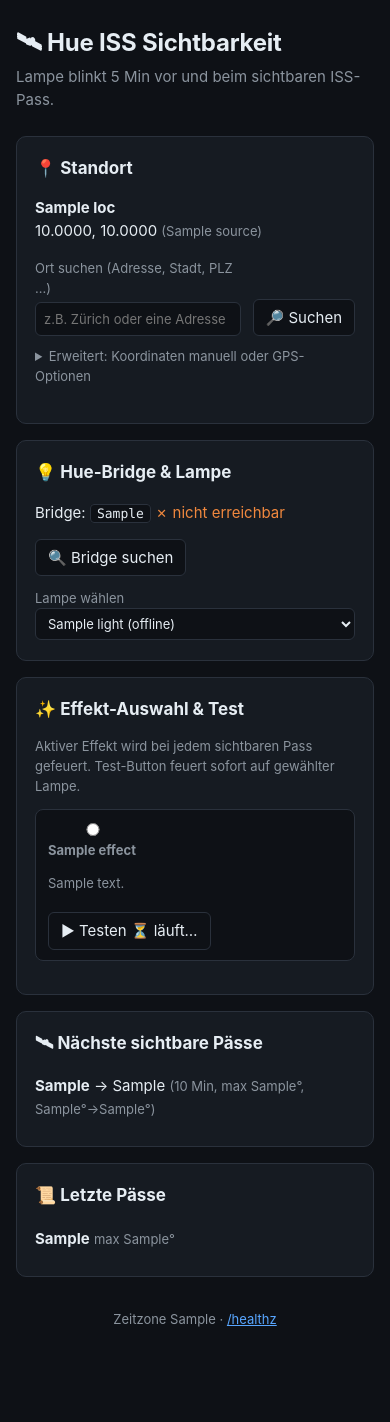
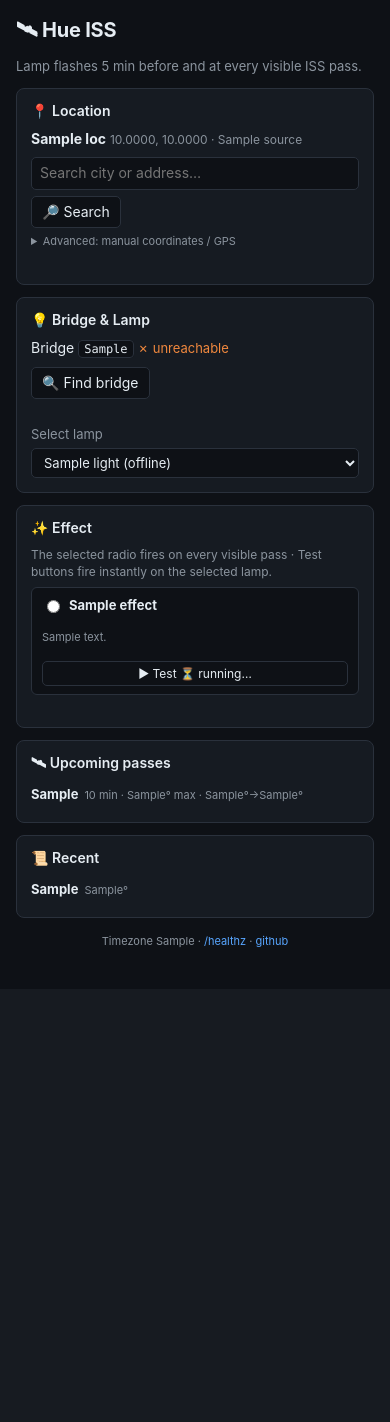
Before and after one commit to GrossmeisterB/hue-iss, a Python web app: template app/templates/dashboard.html in a window 390 px wide. After the commit the page ends 947 px from the top, so only its background shows below. Run offline with Jinja, Linux system fonts and the light colour scheme; the template is opened without the code that fills it: most values are stand-ins (such as "Sample title", 1, 10 or a date in 2020); some libraries are stand-ins or nearby versions.

Commit message:
Dashboard: translate to English + compact 2-column layout
UI:
- Translate all template strings, JS toasts, effect preset labels,
  and backend error messages from German to English.
- New compact layout: location and bridge cards side-by-side, four
  effect cards in a single row, upcoming and recent passes
  side-by-side, smaller paddings and font sizes.
- Target screen footprint: one viewport at 1080p, two at 720p,
  stacked single-column on mobile.
- html lang="en", page title "Hue ISS".
- Footer now links to /healthz and the github repo.

No behavior change.

Co-Authored-By: Claude Opus 4.7 <noreply@anthropic.com>

```diff
--- a/app/static/dashboard.js
+++ b/app/static/dashboard.js
@@ -23,10 +23,10 @@ document.addEventListener("alpine:init", () => {
     async geocodeAddress() {
       const q = (this.searchQuery || "").trim();
       if (!q) {
-        this.locMsg = "Bitte einen Ort eingeben";
+        this.locMsg = "Type a place to search";
         return;
       }
-      this.locMsg = "Suche '" + q + "'…";
+      this.locMsg = "Searching '" + q + "'…";
       const resp = await fetch("/api/location/geocode", {
         method: "POST",
         headers: { "Content-Type": "application/json" },
@@ -37,16 +37,16 @@ document.addEventListener("alpine:init", () => {
         this.loc.lat = data.lat;
         this.loc.lon = data.lon;
         this.loc.label = data.label;
-        this.locMsg = "✓ Gefunden: " + data.label + " · Pässe werden neu berechnet";
+        this.locMsg = "✓ Found: " + data.label + " · recomputing passes";
         this.searchQuery = "";
         setTimeout(() => location.reload(), 1500);
       } else {
-        this.locMsg = data.error || "Keine Treffer";
+        this.locMsg = data.error || "No match";
       }
     },
 
     async saveLocation() {
-      this.locMsg = "Speichere…";
+      this.locMsg = "Saving…";
       const resp = await fetch("/api/location", {
         method: "POST",
         headers: { "Content-Type": "application/json" },
@@ -58,20 +58,20 @@ document.addEventListener("alpine:init", () => {
         }),
       });
       const data = await resp.json();
-      this.locMsg = resp.ok ? "✓ Gespeichert · Pässe werden neu berechnet" : data.error || "Fehler";
+      this.locMsg = resp.ok ? "✓ Saved · recomputing passes" : data.error || "Error";
     },
 
     useBrowserGeo() {
       if (!navigator.geolocation) {
-        this.locMsg = "Browser unterstützt keine Geolocation";
+        this.locMsg = "Browser does not support geolocation";
         return;
       }
-      this.locMsg = "Hole GPS…";
+      this.locMsg = "Reading GPS…";
       navigator.geolocation.getCurrentPosition(
         async (pos) => {
           this.loc.lat = +pos.coords.latitude.toFixed(6);
           this.loc.lon = +pos.coords.longitude.toFixed(6);
-          this.loc.label = this.loc.label || "Browser-GPS";
+          this.loc.label = this.loc.label || "Browser GPS";
           await fetch("/api/location", {
             method: "POST",
             headers: { "Content-Type": "application/json" },
@@ -82,41 +82,41 @@ document.addEventListener("alpine:init", () => {
               source: "browser_geo",
             }),
           });
-          this.locMsg = "✓ GPS gesetzt · Pässe werden neu berechnet";
+          this.locMsg = "✓ GPS set · recomputing passes";
         },
         (err) => {
-          this.locMsg = "GPS fehlgeschlagen: " + err.message + " (HTTPS oder localhost nötig)";
+          this.locMsg = "GPS failed: " + err.message + " (needs HTTPS or localhost)";
         },
         { enableHighAccuracy: true, timeout: 15000 }
       );
     },
 
     async useIpGeo() {
-      this.locMsg = "Hole IP-Geo…";
+      this.locMsg = "Fetching IP geo…";
       const resp = await fetch("/api/location/ip", { method: "POST" });
       const data = await resp.json();
       if (resp.ok) {
         this.loc.lat = data.lat;
         this.loc.lon = data.lon;
         this.loc.label = data.label;
-        this.locMsg = "✓ IP-Geo gesetzt · Pässe werden neu berechnet";
+        this.locMsg = "✓ IP geo set · recomputing passes";
       } else {
-        this.locMsg = data.error || "IP-Geo fehlgeschlagen";
+        this.locMsg = data.error || "IP geo failed";
       }
     },
 
     async discoverBridge() {
-      this.bridgeMsg = "Suche Bridges…";
+      this.bridgeMsg = "Searching bridges…";
       const resp = await fetch("/api/bridge/discover", { method: "POST" });
       const data = await resp.json();
       this.discoveredBridges = data;
       this.bridgeMsg = data.length
-        ? `${data.length} Bridge(s) gefunden`
-        : "Keine Bridges gefunden";
+        ? `${data.length} bridge(s) found`
+        : "No bridges found";
     },
 
     async pairBridge(ip) {
-      this.bridgeMsg = `Pairing mit ${ip} — drücke den Link-Button…`;
+      this.bridgeMsg = `Pairing with ${ip} — press the bridge Link button…`;
       const resp = await fetch("/api/bridge/pair", {
         method: "POST",
         headers: { "Content-Type": "application/json" },
@@ -124,10 +124,10 @@ document.addEventListener("alpine:init", () => {
       });
       const data = await resp.json();
       if (resp.ok) {
-        this.bridgeMsg = "✓ Bridge gepairt — Seite neu laden für Lampenliste";
+        this.bridgeMsg = "✓ Bridge paired — reloading for lamp list";
         setTimeout(() => location.reload(), 1500);
       } else {
-        this.bridgeMsg = "Fehler: " + (data.error || "unbekannt");
+        this.bridgeMsg = "Error: " + (data.error || "unknown");
       }
     },
 
@@ -139,7 +139,7 @@ document.addEventListener("alpine:init", () => {
       });
       if (!resp.ok) {
         const data = await resp.json();
-        this.effectMsg = "Fehler: " + (data.error || "unbekannt");
+        this.effectMsg = "Error: " + (data.error || "unknown");
       }
     },
 
@@ -153,9 +153,9 @@ document.addEventListener("alpine:init", () => {
       });
       const data = await resp.json();
       if (!resp.ok) {
-        this.effectMsg = "Fehler: " + (data.error || "unbekannt");
+        this.effectMsg = "Error: " + (data.error || "unknown");
       } else {
-        this.effectMsg = "▶ Effekt läuft auf gewählter Lampe…";
+        this.effectMsg = "▶ Effect running on selected lamp…";
       }
       setTimeout(() => {
         this.testingEffect = null;
--- a/app/static/style.css
+++ b/app/static/style.css
@@ -16,115 +16,165 @@ html, body {
   margin: 0;
   background: var(--bg);
   color: var(--text);
-  font: 15px/1.55 -apple-system, BlinkMacSystemFont, "SF Pro Text", Segoe UI, sans-serif;
+  font: 14px/1.45 -apple-system, BlinkMacSystemFont, "SF Pro Text", Segoe UI, sans-serif;
 }
 
 main {
-  max-width: 760px;
+  max-width: 1100px;
   margin: 0 auto;
-  padding: 24px 16px 80px;
+  padding: 16px 16px 28px;
 }
 
+header {
+  display: flex;
+  align-items: baseline;
+  gap: 12px;
+  margin-bottom: 12px;
+  flex-wrap: wrap;
+}
 header h1 {
-  margin: 0 0 4px;
-  font-size: 24px;
+  margin: 0;
+  font-size: 20px;
   letter-spacing: -0.01em;
 }
 header .subtitle {
-  margin: 0 0 24px;
+  margin: 0;
   color: var(--muted);
+  font-size: 13px;
+}
+
+.grid-2 {
+  display: grid;
+  grid-template-columns: 1fr 1fr;
+  gap: 12px;
+  margin-bottom: 12px;
 }
 
 .card {
   background: var(--card);
   border: 1px solid var(--border);
-  border-radius: 10px;
-  padding: 18px 18px 20px;
-  margin-bottom: 16px;
+  border-radius: 8px;
+  padding: 12px 14px 14px;
+  margin-bottom: 12px;
 }
+.grid-2 > .card { margin-bottom: 0; }
+
 .card h2 {
-  margin: 0 0 12px;
-  font-size: 17px;
+  margin: 0 0 8px;
+  font-size: 14px;
+  font-weight: 600;
+  color: var(--text);
+}
+
+.status { margin: 0 0 8px; }
+.status code {
+  font-size: 12px;
 }
 
 .row {
   display: flex;
   flex-wrap: wrap;
-  gap: 8px 12px;
-  align-items: flex-end;
-  margin-top: 10px;
+  gap: 6px 8px;
+  align-items: center;
+  margin-top: 6px;
 }
-.row > * { min-width: 0; }
-.row .grow { flex: 1 1 200px; }
+.row > .grow { flex: 1 1 auto; min-width: 120px; }
 
-label { display: flex; flex-direction: column; font-size: 13px; color: var(--muted); gap: 4px; }
-label.block { display: block; margin-top: 12px; }
+label {
+  display: inline-flex;
+  align-items: center;
+  gap: 6px;
+  font-size: 12px;
+  color: var(--muted);
+}
+label.block {
+  display: block;
+  margin-top: 8px;
+  font-size: 13px;
+}
+label.block select { margin-top: 4px; width: 100%; }
+.advanced label { display: flex; flex-direction: column; gap: 2px; font-size: 12px; }
 
 input[type="number"], input[type="text"], select {
   background: var(--bg);
   border: 1px solid var(--border);
   color: var(--text);
-  padding: 6px 8px;
-  border-radius: 6px;
+  padding: 5px 8px;
+  border-radius: 5px;
   font: inherit;
   min-width: 0;
   width: 100%;
 }
-
-select { padding: 6px 8px; }
+input[type="number"] { max-width: 110px; }
 
 button {
   background: var(--bg);
   border: 1px solid var(--border);
   color: var(--text);
-  padding: 6px 12px;
-  border-radius: 6px;
+  padding: 5px 10px;
+  border-radius: 5px;
   cursor: pointer;
   font: inherit;
+  white-space: nowrap;
 }
 button:hover { border-color: var(--accent); color: var(--accent); }
 button:disabled { opacity: 0.55; cursor: progress; }
 
 code {
-  font: 13px/1.4 "SF Mono", Menlo, monospace;
+  font: 12px/1.3 "SF Mono", Menlo, monospace;
   background: var(--bg);
   border: 1px solid var(--border);
-  padding: 1px 6px;
+  padding: 1px 5px;
   border-radius: 4px;
 }
 
-.muted { color: var(--muted); font-size: 13px; }
-.ok { color: var(--ok); }
-.warn { color: var(--warn); }
+.muted { color: var(--muted); font-size: 12px; }
+.ok { color: var(--ok); font-size: 12px; }
+.warn { color: var(--warn); font-size: 13px; margin: 0 0 6px; }
+.small { font-size: 11px; }
+.hint { margin: 0 0 6px; }
+.msg { margin: 6px 0 0; min-height: 1em; }
+
+details.advanced {
+  margin-top: 4px;
+  font-size: 12px;
+}
+details.advanced summary {
+  cursor: pointer;
+  padding: 2px 0;
+  user-select: none;
+  font-size: 11px;
+}
+details.advanced summary:hover { color: var(--accent); }
 
 .effects {
   display: grid;
-  grid-template-columns: 1fr 1fr;
-  gap: 10px;
-  margin-top: 8px;
+  grid-template-columns: repeat(4, 1fr);
+  gap: 8px;
 }
 .effect {
   background: var(--bg);
   border: 1px solid var(--border);
-  border-radius: 8px;
-  padding: 10px 12px;
+  border-radius: 6px;
+  padding: 8px 10px;
+  display: flex;
+  flex-direction: column;
+  gap: 4px;
 }
 .effect.effect-active {
   border-color: var(--accent);
   box-shadow: 0 0 0 1px var(--accent) inset;
 }
-.effect header { display: flex; justify-content: space-between; align-items: center; margin-bottom: 4px; }
-.effect button { margin-top: 6px; }
-
-details.advanced {
-  margin-top: 6px;
+.effect .effect-name {
+  font-size: 13px;
+  color: var(--text);
+  cursor: pointer;
 }
-details.advanced summary {
-  cursor: pointer;
-  padding: 4px 0;
-  user-select: none;
+.effect button {
+  margin-top: auto;
+  font-size: 12px;
+  padding: 3px 8px;
 }
-details.advanced summary:hover { color: var(--accent); }
 
 ul.passes {
   list-style: none;
@@ -132,19 +182,27 @@ ul.passes {
   margin: 0;
 }
 ul.passes li {
-  padding: 6px 0;
+  padding: 4px 0;
   border-bottom: 1px solid var(--border);
+  display: flex;
+  flex-wrap: wrap;
+  gap: 6px;
+  align-items: baseline;
 }
 ul.passes li:last-child { border-bottom: none; }
+ul.passes strong { font-size: 13px; }
 
 footer {
-  margin-top: 32px;
-  color: var(--muted);
-  font-size: 12px;
+  margin-top: 16px;
   text-align: center;
 }
-footer a { color: var(--accent); }
+footer a { color: var(--accent); text-decoration: none; }
+footer a:hover { text-decoration: underline; }
 
-@media (max-width: 560px) {
+@media (max-width: 760px) {
+  .grid-2 { grid-template-columns: 1fr; }
+  .effects { grid-template-columns: 1fr 1fr; }
+}
+@media (max-width: 420px) {
   .effects { grid-template-columns: 1fr; }
 }
--- a/app/templates/dashboard.html
+++ b/app/templates/dashboard.html
@@ -1,88 +1,82 @@
 <!DOCTYPE html>
-<html lang="de">
+<html lang="en">
 <head>
 <meta charset="utf-8" />
 <meta name="viewport" content="width=device-width, initial-scale=1" />
-<title>Hue ISS Sichtbarkeit</title>
+<title>Hue ISS</title>
 <link rel="stylesheet" href="{{ url_for('static', filename='style.css') }}" />
 </head>
 <body>
 <main x-data="dashboard">
   <header>
-    <h1>🛰 Hue ISS Sichtbarkeit</h1>
-    <p class="subtitle">Lampe blinkt 5 Min vor und beim sichtbaren ISS-Pass.</p>
+    <h1>🛰 Hue ISS</h1>
+    <p class="subtitle">Lamp flashes 5 min before and at every visible ISS pass.</p>
   </header>
 
+  <div class="grid-2">
     <section class="card">
-    <h2>📍 Standort</h2>
+      <h2>📍 Location</h2>
       {% if loc %}
-      <p><strong>{{ loc.label or 'Unbenannt' }}</strong><br />
-        {{ '%.4f'|format(loc.lat) }}, {{ '%.4f'|format(loc.lon) }}
-        <span class="muted">({{ loc.source }})</span>
+        <p class="status">
+          <strong>{{ loc.label or 'Unnamed' }}</strong>
+          <span class="muted">{{ '%.4f'|format(loc.lat) }}, {{ '%.4f'|format(loc.lon) }} · {{ loc.source }}</span>
         </p>
       {% else %}
-      <p class="warn">Noch kein Standort gesetzt — App rechnet erst Pässe sobald Standort vorliegt.</p>
+        <p class="warn">No location yet — passes won't compute until set.</p>
       {% endif %}
 
       <div class="row">
-      <label class="grow">Ort suchen (Adresse, Stadt, PLZ …)
-        <input type="text" x-model="searchQuery" placeholder="z.B. Zürich oder eine Adresse"
+        <input type="text" class="grow" x-model="searchQuery"
+               placeholder="Search city or address…"
                x-on:keydown.enter.prevent="geocodeAddress" />
-      </label>
-      <button type="button" x-on:click="geocodeAddress">🔎 Suchen</button>
+        <button type="button" x-on:click="geocodeAddress">🔎 Search</button>
       </div>
       <details class="advanced">
-      <summary class="muted">Erweitert: Koordinaten manuell oder GPS-Optionen</summary>
+        <summary class="muted">Advanced: manual coordinates / GPS</summary>
         <div class="row">
-        <label>Breitengrad
-          <input type="number" step="0.0001" x-model.number="loc.lat" />
-        </label>
-        <label>Längengrad
-          <input type="number" step="0.0001" x-model.number="loc.lon" />
-        </label>
-        <label class="grow">Label
-          <input type="text" x-model="loc.label" placeholder="Anzeige-Name (optional)" />
-        </label>
+          <label>Lat <input type="number" step="0.0001" x-model.number="loc.lat" /></label>
+          <label>Lon <input type="number" step="0.0001" x-model.number="loc.lon" /></label>
+          <label class="grow">Label <input type="text" x-model="loc.label" /></label>
         </div>
         <div class="row">
-        <button type="button" x-on:click="saveLocation">Speichern</button>
-        <button type="button" x-on:click="useBrowserGeo">📡 Browser-GPS</button>
-        <button type="button" x-on:click="useIpGeo">🌐 IP-Geo neu holen</button>
+          <button type="button" x-on:click="saveLocation">Save</button>
+          <button type="button" x-on:click="useBrowserGeo">📡 Browser GPS</button>
+          <button type="button" x-on:click="useIpGeo">🌐 IP geo</button>
         </div>
       </details>
-    <p class="muted" x-text="locMsg"></p>
+      <p class="muted msg" x-text="locMsg"></p>
     </section>
 
     <section class="card">
-    <h2>💡 Hue-Bridge & Lampe</h2>
+      <h2>💡 Bridge &amp; Lamp</h2>
       {% if bridge_ip %}
-      <p>
-        Bridge: <code>{{ bridge_ip }}</code>
-        {% if bridge_ok %}<span class="ok">✓ verbunden</span>{% else %}<span class="warn">✗ nicht erreichbar</span>{% endif %}
+        <p class="status">
+          Bridge <code>{{ bridge_ip }}</code>
+          {% if bridge_ok %}<span class="ok">✓ connected</span>{% else %}<span class="warn">✗ unreachable</span>{% endif %}
         </p>
       {% else %}
-      <p class="warn">Noch keine Bridge gepairt.</p>
+        <p class="warn">No bridge paired yet.</p>
       {% endif %}
 
       <div class="row">
-      <button type="button" x-on:click="discoverBridge">🔍 Bridge suchen</button>
+        <button type="button" x-on:click="discoverBridge">🔍 Find bridge</button>
         <template x-if="discoveredBridges.length">
-        <span>
-          Gefunden:
+          <span class="grow">
+            Found:
             <template x-for="b in discoveredBridges" :key="b.ip">
               <button type="button" x-on:click="pairBridge(b.ip)" x-text="b.ip"></button>
             </template>
-          <span class="muted">— Link-Button auf der Bridge drücken, dann klicken!</span>
+            <span class="muted">— press the bridge Link button, then click!</span>
           </span>
         </template>
-      <span x-text="bridgeMsg" class="muted"></span>
       </div>
+      <p class="muted msg" x-text="bridgeMsg"></p>
 
       {% if lights %}
         <label class="block">
-        Lampe wählen
+          Select lamp
           <select x-model.number="config.light_id" x-on:change="saveConfig">
-          <option value="">— wählen —</option>
+            <option value="">— choose —</option>
             {% for l in lights %}
               <option value="{{ l.id }}" {% if light_id == l.id %}selected{% endif %}>
                 {{ l.name }}{% if not l.reachable %} (offline){% endif %}
@@ -92,71 +86,73 @@
         </label>
       {% endif %}
     </section>
+  </div>
 
   <section class="card">
-    <h2>✨ Effekt-Auswahl & Test</h2>
-    <p class="muted">Aktiver Effekt wird bei jedem sichtbaren Pass gefeuert. Test-Button feuert sofort auf gewählter Lampe.</p>
+    <h2>✨ Effect</h2>
+    <p class="muted hint">The selected radio fires on every visible pass · Test buttons fire instantly on the selected lamp.</p>
     <div class="effects">
       {% for key, e in effects.items() %}
         <div class="effect" :class="config.effect_name === '{{ key }}' ? 'effect-active' : ''">
-          <header>
-            <label>
+          <label class="effect-name">
             <input type="radio" name="effect" value="{{ key }}"
                    x-model="config.effect_name" x-on:change="saveConfig" />
             <strong>{{ e.label }}</strong>
           </label>
-          </header>
-          <p class="muted">{{ e.description }}</p>
+          <p class="muted small">{{ e.description }}</p>
           <button type="button" x-on:click="testEffect('{{ key }}')"
                   :disabled="testingEffect === '{{ key }}'">
-            <span x-show="testingEffect !== '{{ key }}'">▶ Testen</span>
-            <span x-show="testingEffect === '{{ key }}'">⏳ läuft…</span>
+            <span x-show="testingEffect !== '{{ key }}'">▶ Test</span>
+            <span x-show="testingEffect === '{{ key }}'">⏳ running…</span>
           </button>
         </div>
       {% endfor %}
     </div>
-    <p class="muted" x-text="effectMsg"></p>
+    <p class="muted msg" x-text="effectMsg"></p>
   </section>
 
+  <div class="grid-2">
     <section class="card">
-    <h2>🛰 Nächste sichtbare Pässe</h2>
+      <h2>🛰 Upcoming passes</h2>
       {% if upcoming %}
         <ul class="passes">
           {% for p in upcoming %}
             <li>
               <strong>{{ p.rise_local }}</strong>
-            → {{ p.set_local }}
-            <span class="muted">({{ p.duration }} Min, max {{ p.max_elev }}°, {{ p.az_rise }}°→{{ p.az_set }}°)</span>
+              <span class="muted small">
+                {{ p.duration }} min · {{ p.max_elev }}° max · {{ p.az_rise }}°→{{ p.az_set }}°
+              </span>
             </li>
           {% endfor %}
         </ul>
       {% else %}
-      <p class="muted">Keine sichtbaren Pässe in den nächsten 48h.</p>
+        <p class="muted">No visible passes in the next 48 h.</p>
       {% endif %}
     </section>
 
     <section class="card">
-    <h2>📜 Letzte Pässe</h2>
+      <h2>📜 Recent</h2>
       {% if recent %}
         <ul class="passes">
           {% for p in recent %}
             <li>
               <strong>{{ p.rise_local }}</strong>
-            <span class="muted">max {{ p.max_elev }}°</span>
-            {% if p.triggered_prewarn %}<span class="ok">⏰ Vorwarn</span>{% endif %}
-            {% if p.triggered_start %}<span class="ok">▶ Start</span>{% endif %}
+              <span class="muted small">{{ p.max_elev }}°</span>
+              {% if p.triggered_prewarn %}<span class="ok small">⏰</span>{% endif %}
+              {% if p.triggered_start %}<span class="ok small">▶</span>{% endif %}
             </li>
           {% endfor %}
         </ul>
       {% else %}
-      <p class="muted">Noch keine vergangenen Pässe.</p>
+        <p class="muted">No past passes yet.</p>
       {% endif %}
     </section>
+  </div>
 
   <footer>
-    <p class="muted">
-      Zeitzone {{ local_tz }} ·
-      <a href="/healthz">/healthz</a>
+    <p class="muted small">
+      Timezone {{ local_tz }} · <a href="/healthz">/healthz</a> ·
+      <a href="https://github.com/GrossmeisterB/hue-iss" target="_blank" rel="noopener">github</a>
     </p>
   </footer>
 </main>
--- a/app/web.py
+++ b/app/web.py
@@ -130,7 +130,7 @@ def api_location_geocode():
         return jsonify({"error": "query missing"}), 400
     loc = geo.geocode_address(query)
     if loc is None:
-        return jsonify({"error": f"keine Treffer für '{query}'"}), 404
+        return jsonify({"error": f"no match for '{query}'"}), 404
     geo.save_location(loc)
     db.append_event("location_set", {"lat": loc.lat, "lon": loc.lon, "source": "geocoded", "q": query})
     from app.scheduler import get_scheduler
@@ -142,7 +142,7 @@ def api_location_geocode():
 def api_location_ip():
     loc = geo.resolve_via_ip()
     if loc is None:
-        return jsonify({"error": "IP-Geo lookup fehlgeschlagen"}), 502
+        return jsonify({"error": "IP geo lookup failed"}), 502
     geo.save_location(loc)
     db.append_event("location_set", {"lat": loc.lat, "lon": loc.lon, "source": "ip_geo"})
     from app.scheduler import get_scheduler
@@ -182,7 +182,7 @@ def api_effect_test():
     bridge_user = db.get_config("bridge_user")
     light_id_s = data.get("light_id") or db.get_config("light_id")
     if not (bridge_ip and bridge_user and light_id_s):
-        return jsonify({"error": "bridge or light not configured"}), 400
+        return jsonify({"error": "Bridge or lamp not configured"}), 400
 
     def _run():
         try:
```
Also changed, not shown: app/effects.py (+8 -8 lines). Lines whose indentation alone changed are shown as unchanged.
